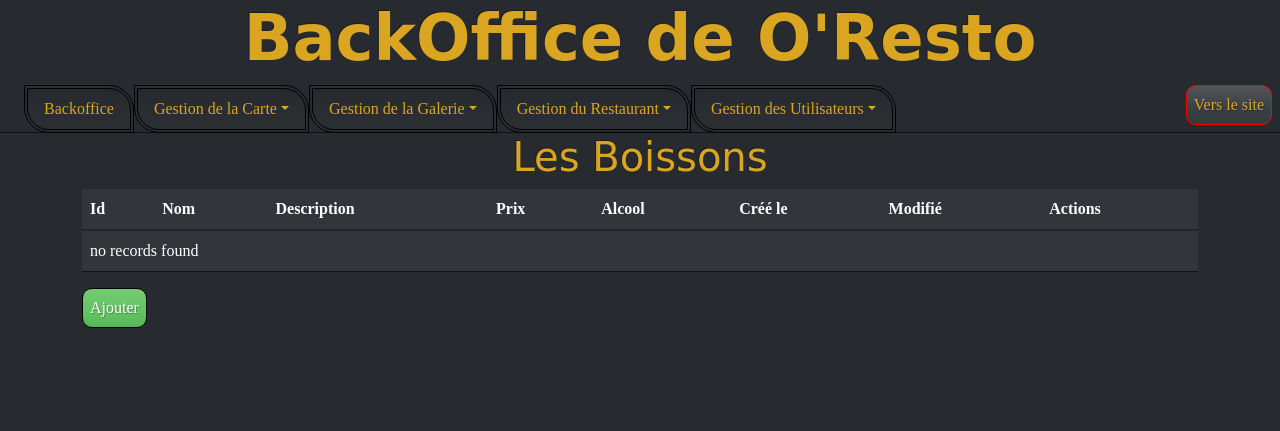
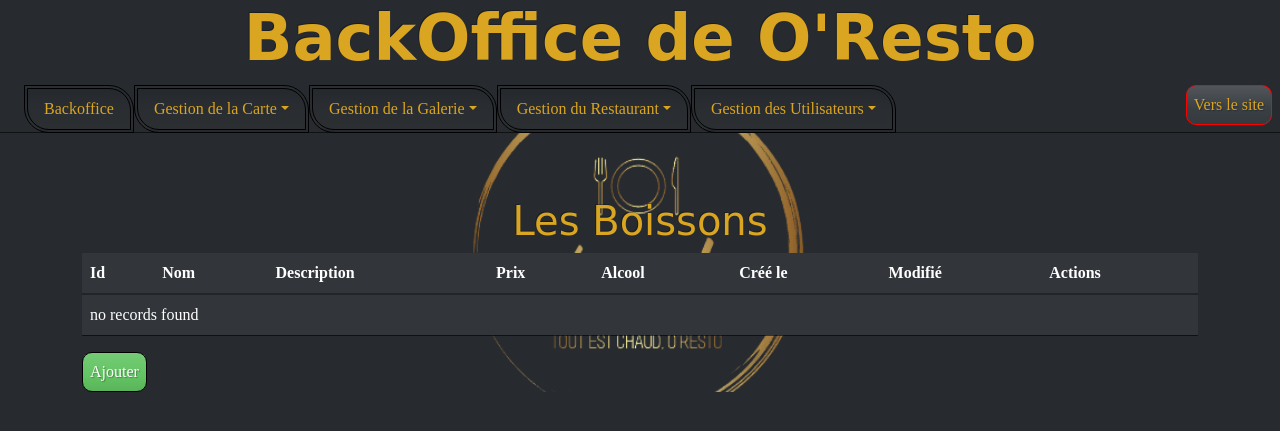
Before and after one commit to FelixPicot1989/O-resto-back, a Symfony app: template templates/back/drink/index.html.twig in a window 1280 px wide. Shown: the top 431 px of the page. Run offline with Twig, Linux system fonts and the light colour scheme; the template is opened without the code that fills it, so the values that code supplies are empty; some libraries are stand-ins or nearby versions.

Commit message:
Backoffice add background

```diff
--- a/public/css/style.css
+++ b/public/css/style.css
@@ -11,6 +11,7 @@
     background-repeat: no-repeat;
     background-size: 35%;
     background-position: center;
+   padding-top: 4em;
 }
 .nav-tabs .nav-link {
     color: goldenrod;
```
Also changed, not shown: public/image/favicon.ico, public/image/logo-oresto.png.
